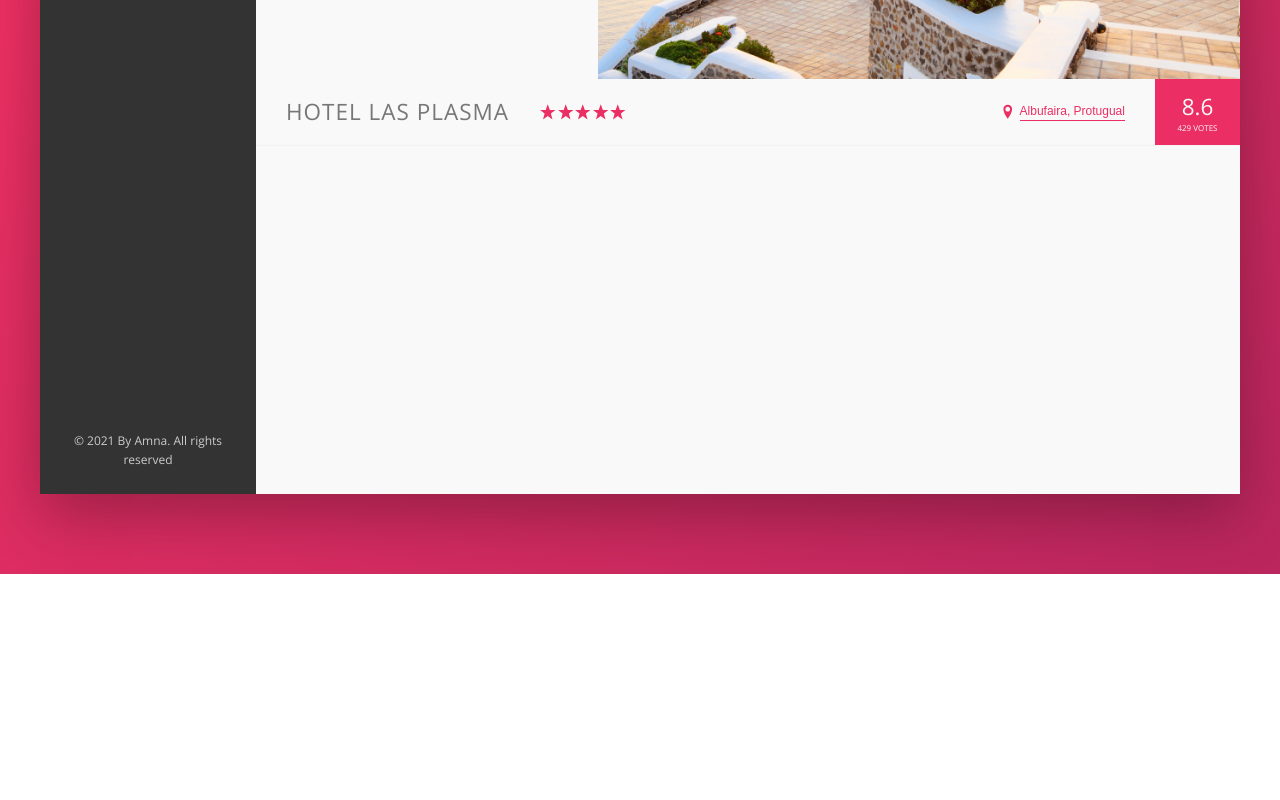
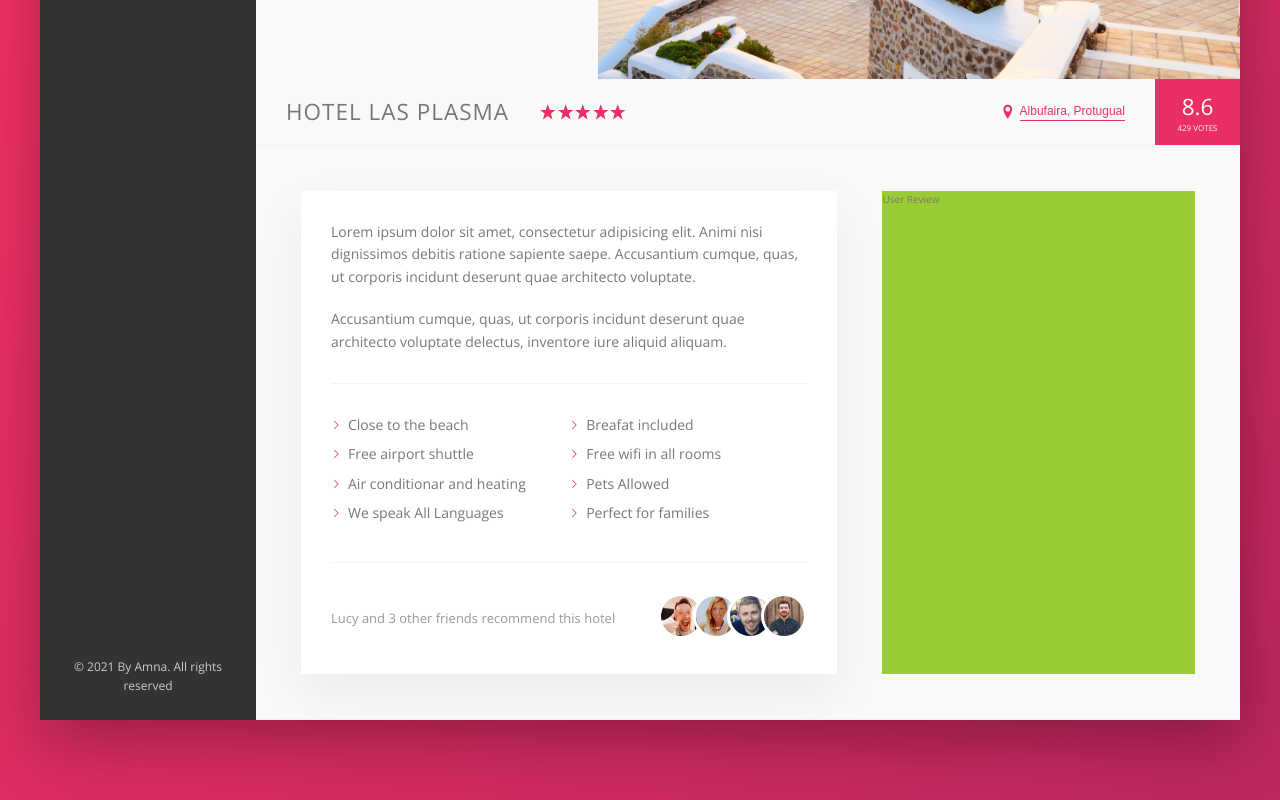
Before and after one commit to amnanaimat/responsiveDesgin, a website: page index.html in a window 1280 px wide. Shown: the part 456-1256 px from the top of the page. Before the commit the page ends 1030 px from the top, so only its background shows below. Drawn offline with nearby package versions, Linux system fonts and the light colour scheme.

Commit message:
build the description, services and  recomendation section

```diff
--- a/index.html
+++ b/index.html
@@ -129,6 +129,40 @@
                             <div class="overview__rating-count">429 votes</div>
                         </div>
                     </div>
+
+                        <div class="details">
+                            <div class="description">
+                                <p class="paragarph">Lorem ipsum dolor sit amet, consectetur adipisicing elit. Animi nisi dignissimos debitis ratione sapiente saepe. Accusantium cumque, quas, ut corporis incidunt deserunt quae architecto voluptate.</p>
+                                <p class="paragraph">
+                                    Accusantium cumque, quas, ut corporis incidunt deserunt quae architecto voluptate delectus, inventore iure aliquid aliquam.</p>
+                                    <ul class="list">
+                                        <li class="list__item">Close to the beach</li>
+                                        <li class="list__item">Breafat included</li>
+                                        <li class="list__item">Free airport shuttle</li>
+                                        <li class="list__item">Free wifi in all rooms</li>
+                                        <li class="list__item">Air conditionar and heating</li>
+                                        <li class="list__item">Pets Allowed</li>
+                                        <li class="list__item">We speak All Languages</li>
+                                        <li class="list__item">Perfect for families</li>
+                                    </ul>
+                                    <div class="recommend">
+                                        <p class="recommend__count">
+                                            Lucy and 3 other friends recommend this hotel
+                                        </p>
+                                        <div class="recommend__friend">
+                                            <img src="img/user-1.jpg" alt="" class="recommend__photo">
+                                            <img src="img/user-2.jpg" alt="" class="recommend__photo">
+                                            <img src="img/user-3.jpg" alt="" class="recommend__photo">
+                                            <img src="img/user-4.jpg" alt="" class="recommend__photo">
+                                        </div>
+                                    </div>
+                            </div>
+
+                            <div class="user-review">
+                                User Review
+                            </div>
+                        </div>
+
                 </main>
             </div>
         </div>
--- a/sass/_base.scss
+++ b/sass/_base.scss
@@ -18,6 +18,8 @@ COLORS
   --color-grey-dark-3: #999;
 
   --shadow-dark: 0 2rem 6rem rgba(0, 0, 0, 0.3);
+  --shadow-light: 0 2rem 5rem rgba(0, 0, 0, 0.06);
+  --line: 1px solid var(--color-grey-light-2);
 }
 * {
   margin: 0;
--- a/sass/_components.scss
+++ b/sass/_components.scss
@@ -271,3 +271,77 @@
     box-shadow: none;
   }
 }
+.details {
+  display: flex;
+  padding: 4.5rem;
+  background-color: var(--color-grey-light-1);
+  border-bottom: 1px solid var(--color-grey-light-2);
+}
+
+.description {
+  font-size: 1.4rem;
+  background-color: #fff;
+  flex: 0 0 60%;
+  padding: 3rem;
+  margin-right: 4.5rem;
+  box-shadow: var(--shadow-light);
+}
+.user-review {
+  background-color: yellowgreen;
+  flex: 1;
+}
+/////////////////////////////////
+////////// PARAGRAPH
+
+.paragarph:not(:last-of-type) {
+  margin-bottom: 2rem;
+}
+
+/////////////////////////////////
+////////// LIST
+
+.list {
+  list-style: none;
+  margin: 3rem 0;
+  padding: 3rem 0;
+  border-top: var(--line);
+  border-bottom: var(--line);
+  display: flex;
+  flex-wrap: wrap;
+  &__item {
+    flex: 0 0 50%;
+    margin-bottom: 0.7rem;
+  }
+  &__item::before {
+    content: "";
+    height: 1rem;
+    width: 1rem;
+    display: inline-block;
+    margin-right: 0.7rem;
+    background-color: var(--color-primary);
+    -webkit-mask-image: url("../img/chevron-thin-right.svg");
+    -webkit-mask-size: cover;
+  }
+}
+
+/////////////////////////////////
+////////// RECOMMEND
+.recommend {
+  font-size: 1.3rem;
+  color: var(--color-grey-dark-3);
+  display: flex;
+  align-items: center;
+  &__count {
+    margin-right: auto;
+  }
+  &__photo {
+    box-sizing: content-box;
+    height: 4rem;
+    width: 4rem;
+    border-radius: 50%;
+    border: 3px solid #fff;
+    &:not(:last-child) {
+      margin-right: -1.5rem;
+    }
+  }
+}
--- a/sass/_layout.scss
+++ b/sass/_layout.scss
@@ -28,6 +28,5 @@
 }
 
 .hotel-view {
-  height: 80rem;
   flex: 1;
 }
```
Also changed, not shown: css/style.css, img/user-1.jpg (added), img/user-2.jpg (added), img/user-3.jpg (added), img/user-4.jpg (added), img/user-5.jpg (added), img/user-6.jpg (added).
